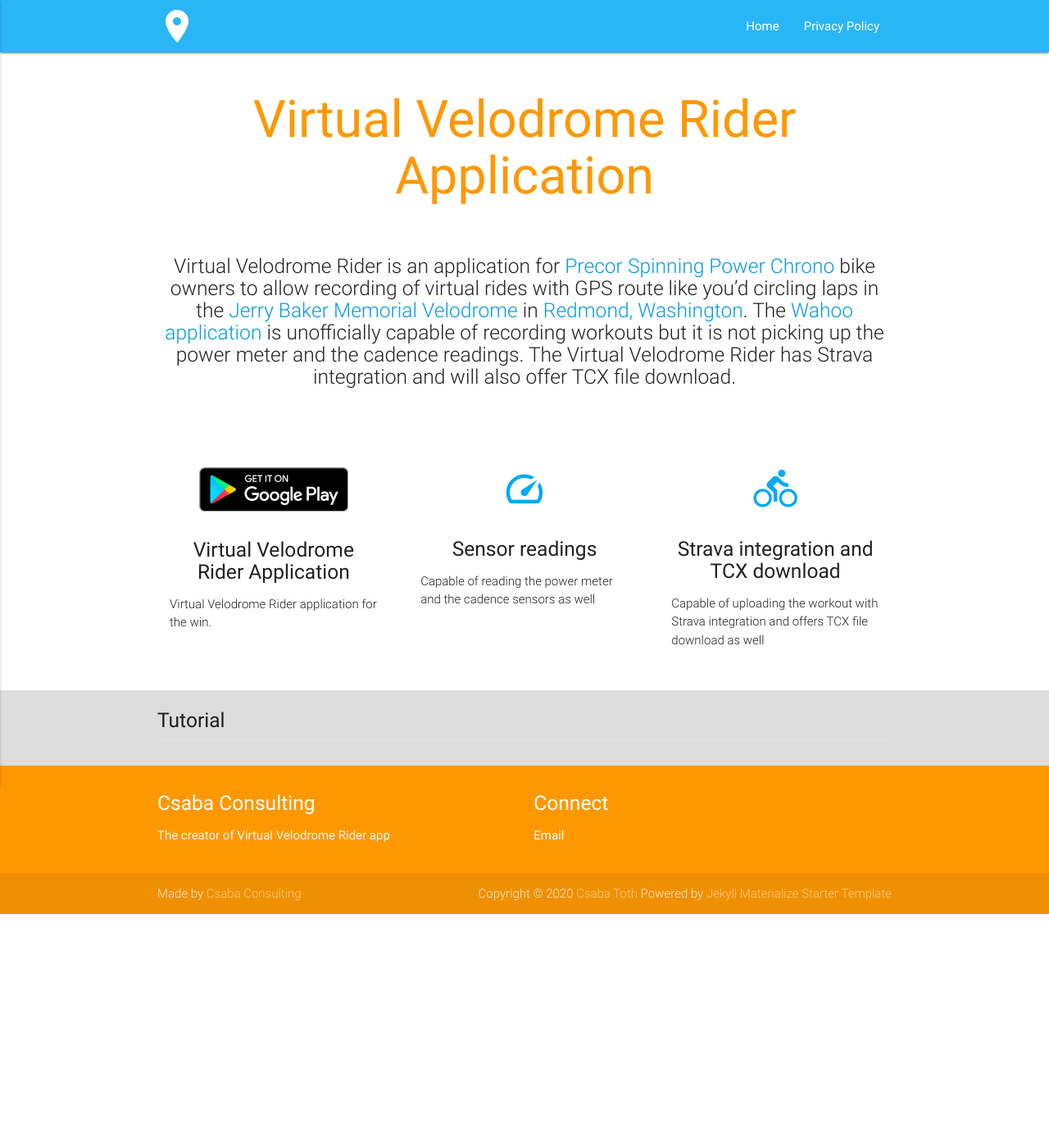
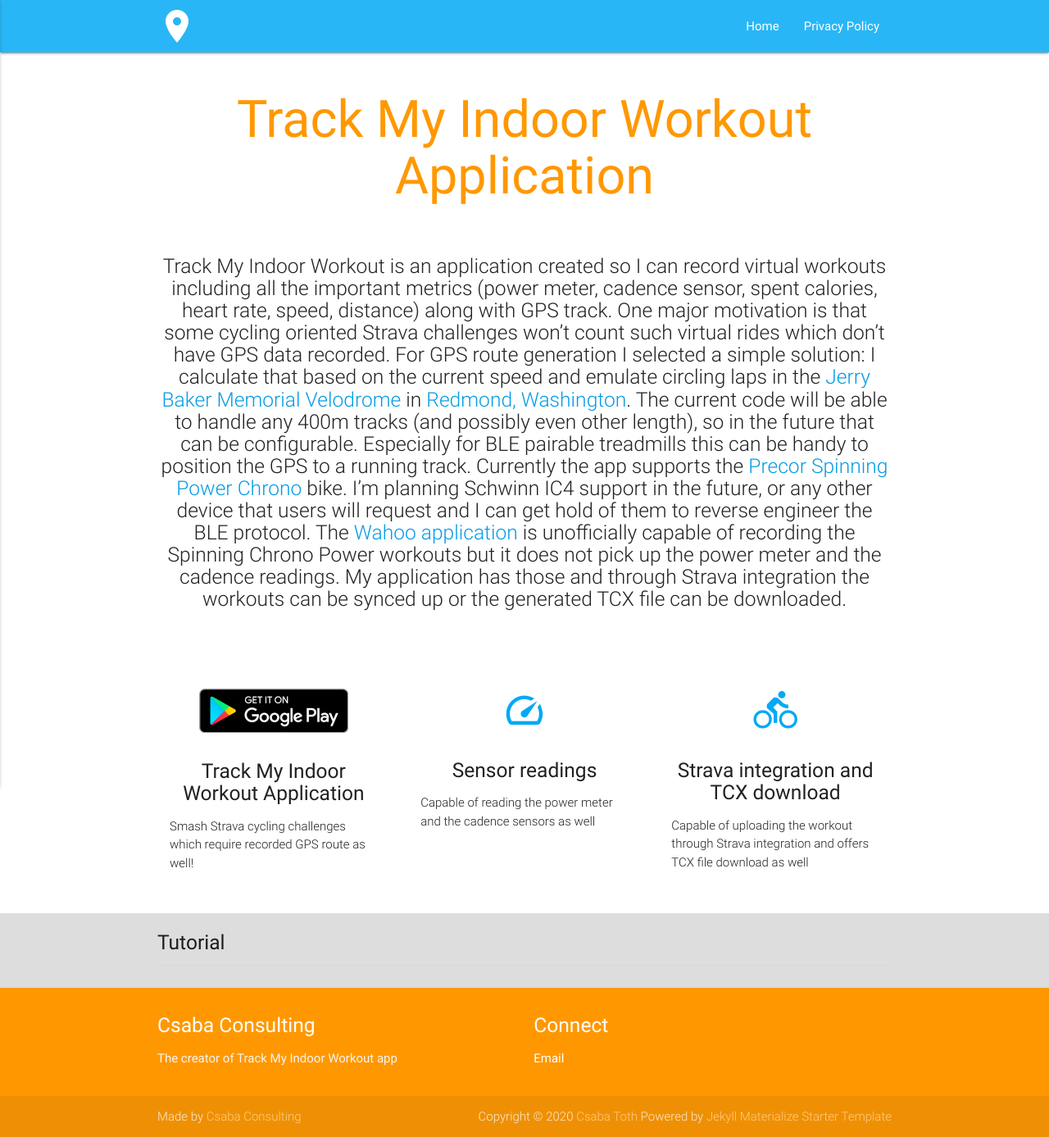
Before and after one commit to TrackMyIndoorWorkout/TrackMyIndoorWorkout.github.io, a Jekyll site: the page built from index.md, in a window 1280 px wide. Shown: the whole page at 82% size. Built offline with Jekyll 4.4.1, drawn with Linux system fonts in a browser that asks for light colours; before the commit the page ends 1115 px from its top, so only the background shows below that.

Commit message:
Rebranding the application

```diff
--- a/_config.yml
+++ b/_config.yml
@@ -1,8 +1,8 @@
-title: Virtual Velodrome Rider Application
+title: Track My Indoor Workout Application
 author: Csaba Toth
 email: csaba.toth.us@gmail.com
 description: > # this means to ignore newlines until "baseurl:"
-  About Virtual Velodrome Rider Application
+  About Track My Indoor Workout Application
 
 twitter_username: tocsa2
 github_username:  MrCsabaToth
--- a/_includes/footer.html
+++ b/_includes/footer.html
@@ -3,7 +3,7 @@
     <div class="row">
       <div class="col l6 s12">
         <h5 class="white-text">Csaba Consulting</h5>
-        <p class="grey-text text-lighten-4">The creator of Virtual Velodrome Rider app</p>
+        <p class="grey-text text-lighten-4">The creator of Track My Indoor Workout app</p>
       </div>
       <div class="col l3 s12">
         <h5 class="white-text">Connect</h5>
--- a/_layouts/home.html
+++ b/_layouts/home.html
@@ -20,13 +20,13 @@ layout: default
         <div class="col s12 m6 l4 xl4">
           <div class="icon-block">
             <h2 class="center light-blue-text">
-              <a href="https://play.google.com/store/apps/details?id=dev.csaba.virtualvelodromerider">
+              <a href="https://play.google.com/store/apps/details?id=dev.csaba.trackmyindoorexercise">
                 <img src="img/google-play-badge.png">
               </a>
             </h2>
-            <h5 class="center">Virtual Velodrome Rider Application</h5>
+            <h5 class="center">Track My Indoor Workout Application</h5>
 
-            <p class="light">Virtual Velodrome Rider application for the win.
+            <p class="light">Smash Strava cycling challenges which require recorded GPS route as well!
             </p>
           </div>
         </div>
@@ -45,7 +45,7 @@ layout: default
             <h2 class="center light-blue-text"><i class="material-icons">directions_bike</i></h2>
             <h5 class="center">Strava integration and TCX download</h5>
 
-            <p class="light">Capable of uploading the workout with Strava integration and offers TCX file download as well</p>
+            <p class="light">Capable of uploading the workout through Strava integration and offers TCX file download as well</p>
           </div>
         </div>
       </div>
--- a/index.md
+++ b/index.md
@@ -1,5 +1,6 @@
 ---
 layout: home
 ---
-
-Virtual Velodrome Rider is an application for [Precor Spinning Power Chrono](https://www.precor.com/en-us/commercial/cardio/indoor-cycling/spinner-chrono-power) bike owners to allow recording of virtual rides with GPS route like you'd circling laps in the [Jerry Baker Memorial Velodrome](https://velodrome.org/) in [Redmond, Washington](https://www.google.com/maps/place/Jerry+Baker+Memorial+Velodrome/@47.6659161,-122.1125076,96m/data=!3m1!1e3!4m5!3m4!1s0x0:0x7d3c1ebef878f4c!8m2!3d47.665894!4d-122.1126097). The [Wahoo application](https://play.google.com/store/apps/details?id=com.wahoofitness.fitness) is unofficially capable of recording workouts but it is not picking up the power meter and the cadence readings. The Virtual Velodrome Rider has Strava integration and will also offer TCX file download.
+Track My Indoor Workout is an application created so I can record virtual workouts including all the important metrics (power meter, cadence sensor, spent calories, heart rate, speed, distance) along with GPS track. One major motivation is that some cycling oriented Strava challenges won't count such virtual rides which don't have GPS data recorded.
+For GPS route generation I selected a simple solution: I calculate that based on the current speed and emulate circling laps in the [Jerry Baker Memorial Velodrome](https://velodrome.org/) in [Redmond, Washington](https://www.google.com/maps/place/Jerry+Baker+Memorial+Velodrome/@47.6659161,-122.1125076,96m/data=!3m1!1e3!4m5!3m4!1s0x0:0x7d3c1ebef878f4c!8m2!3d47.665894!4d-122.1126097). The current code will be able to handle any 400m tracks (and possibly even other length), so in the future that can be configurable. Especially for BLE pairable treadmills this can be handy to position the GPS to a running track.
+Currently the app supports the [Precor Spinning Power Chrono](https://www.precor.com/en-us/commercial/cardio/indoor-cycling/spinner-chrono-power) bike. I'm planning Schwinn IC4 support in the future, or any other device that users will request and I can get hold of them to reverse engineer the BLE protocol. The [Wahoo application](https://play.google.com/store/apps/details?id=com.wahoofitness.fitness) is unofficially capable of recording the Spinning Chrono Power workouts but it does not pick up the power meter and the cadence readings. My application has those and through Strava integration the workouts can be synced up or the generated TCX file can be downloaded.
```
Also changed, not shown: privacy-statement.md (+6 -6 lines).
